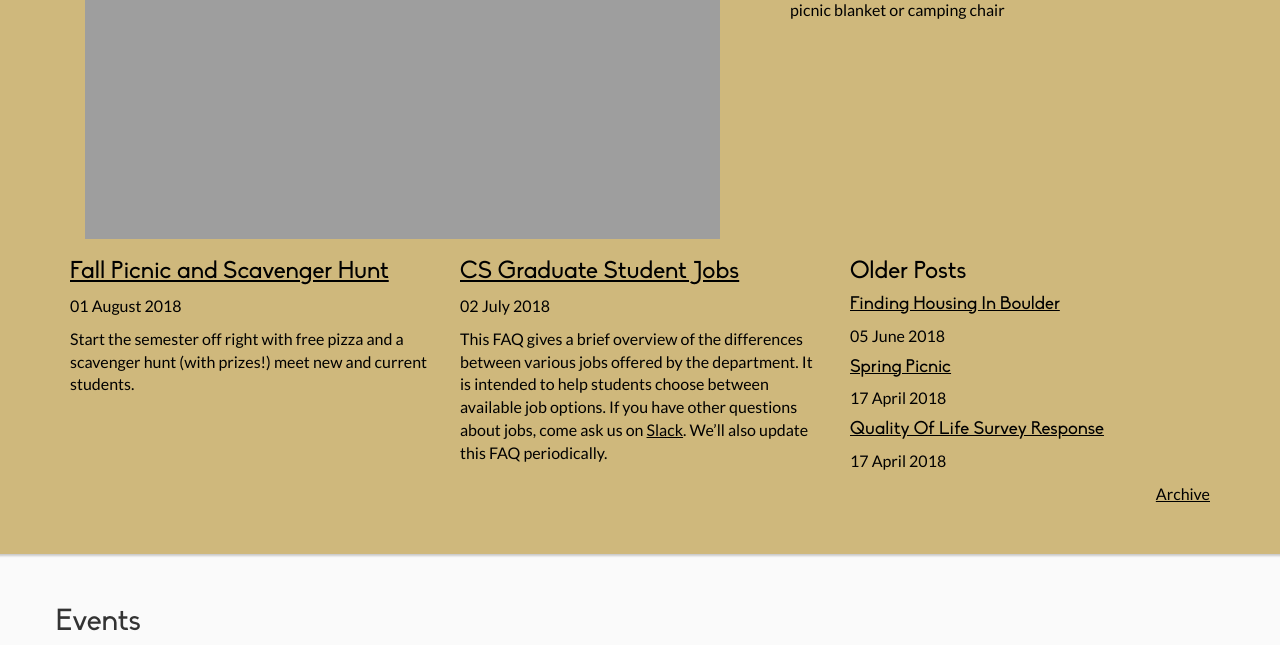
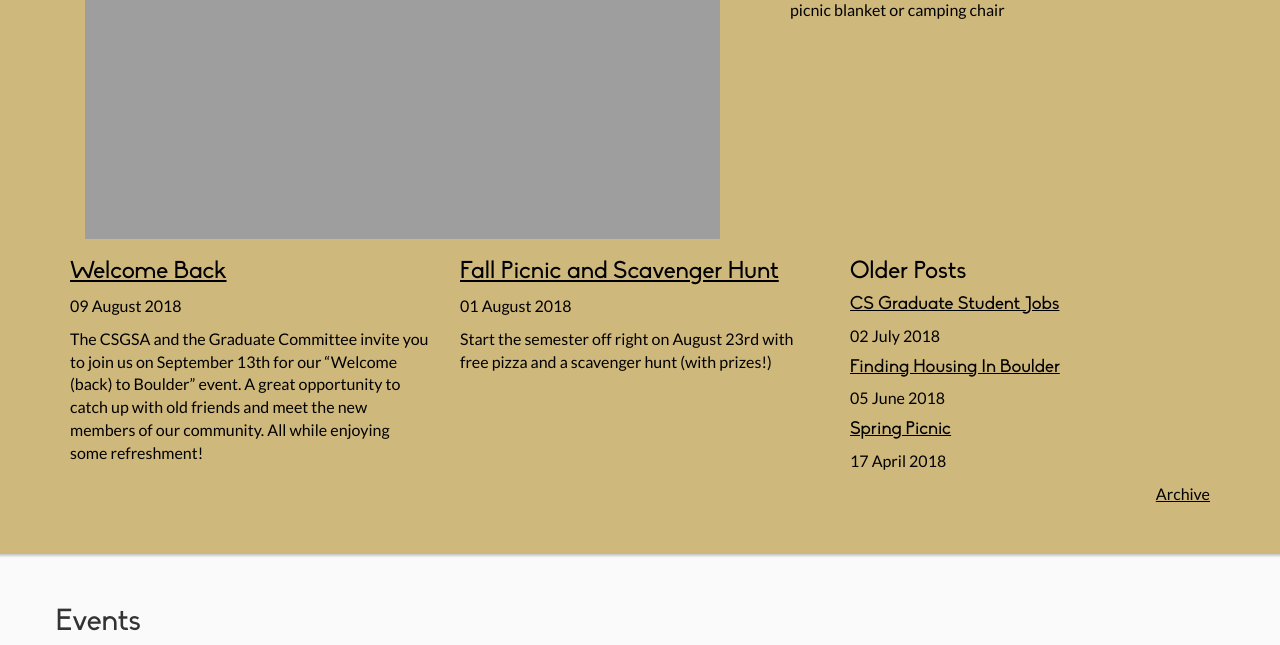
Before and after one commit to casassg/events-landing, a Jekyll site: the page built from index.md, in a window 1280 px wide and 900 px high, scrolled down 1476 px, cut to the strip 0-645 px from the top of the window. Built offline with Jekyll 4.4.1, drawn with Linux system fonts in a browser that asks for light colours; nearby versions of some CDN libraries.

Commit message:
Add event newsletter that went out this week

```diff
--- a/_posts/2018-08-01-Fall-Picnic-and-Scavenger-Hunt.md
+++ b/_posts/2018-08-01-Fall-Picnic-and-Scavenger-Hunt.md
@@ -5,7 +5,7 @@ img_alt: Maze with graduate school clip art
 title: Fall Picnic and Scavenger Hunt
 ---
 
-Start the semester off right with free pizza and a scavenger hunt (with prizes!) meet new and current students.
+Start the semester off right on August 23rd with free pizza and a scavenger hunt (with prizes!)
 
 - Where : Courtyard underneath Engineering Center Lobby (Rain location is ECCR 265)
 - When : Thursday, August 23
--- /dev/null
+++ b/_posts/2018-08-09-Welcome-Back.md
@@ -0,0 +1,15 @@
+---
+layout: brochure
+img: /assets/img/CSGSAWelcomeBack2018.png
+img_alt: Event poster for Welcome Back event
+---
+
+The CSGSA and the Graduate Committee invite you to join us on September 13th for our "Welcome (back) to Boulder" event. A great opportunity to catch up with old friends and meet the new members of our community. All while enjoying some refreshment!
+
+Hope to see you there!
+
+- When: Thursday. September 13rd, 3:30pm
+- Where: Discovery Learning Center (DLC)
+- What: Meet someone new, take a break, catch up with old friends, eat, chat, laugh
+
+<!--more-->
```
Also changed, not shown: assets/img/CSGSAWelcomeBack2018.png (added), assets/img/scavenger_hunt2.svg (added).
